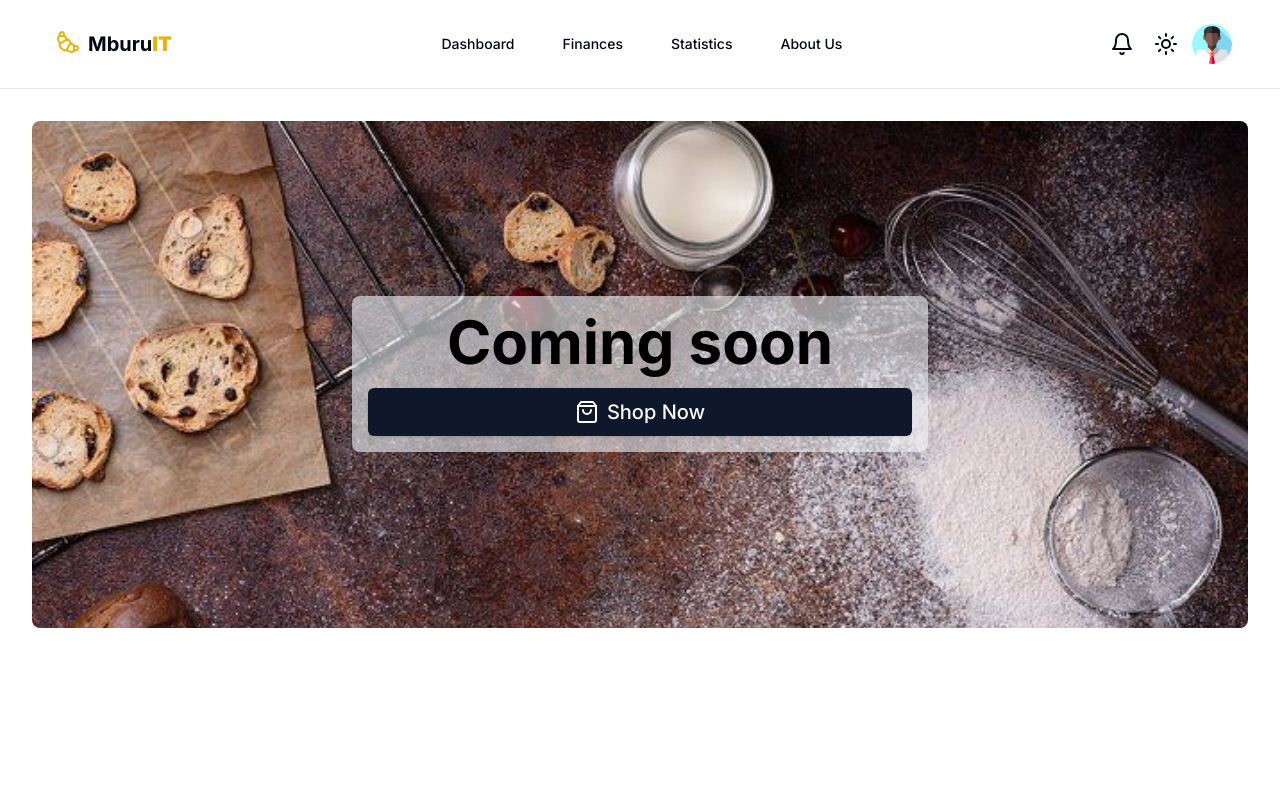
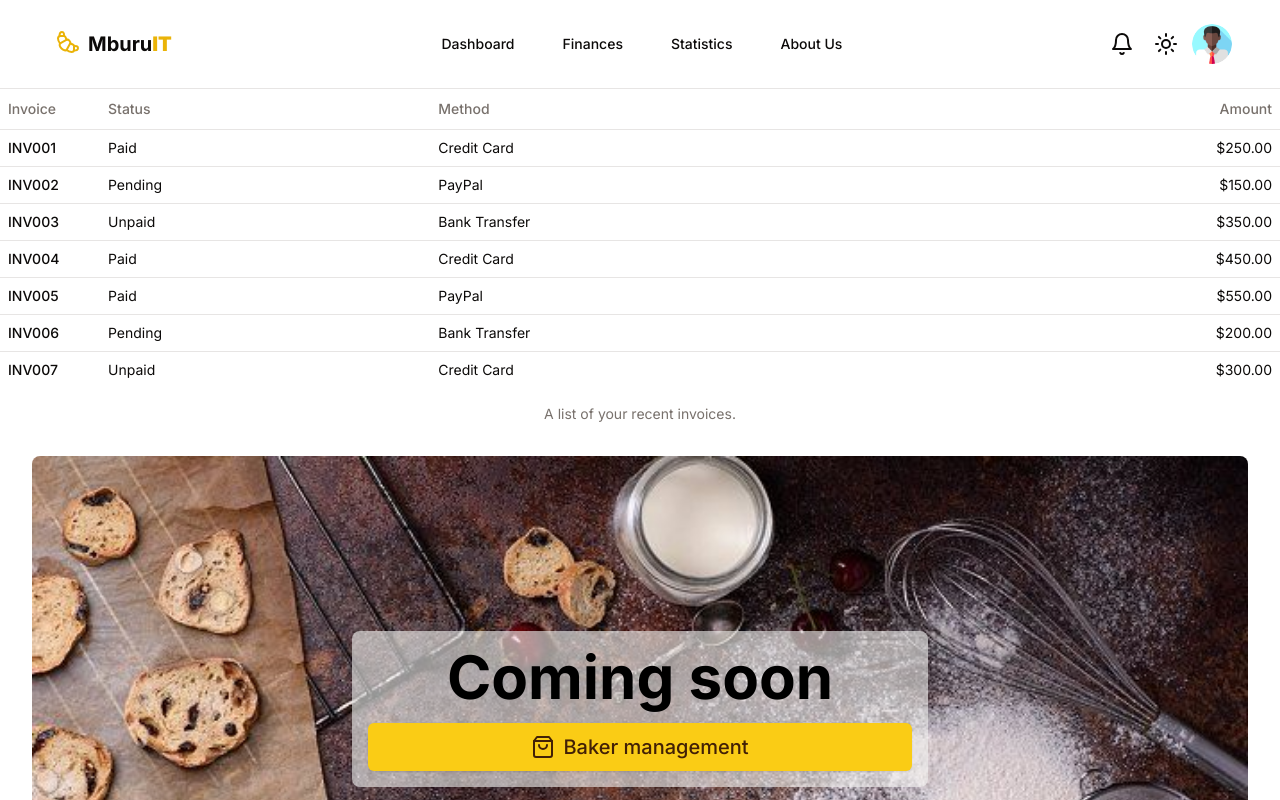
Before and after one commit to modouaicha023/MburuIT, a Next.js app: page / in a window 1280 px wide. Shown: the top 800 px of the page. Built offline with nearby package versions, Linux system fonts and the light colour scheme.

Commit message:
init project and update readme

```diff
--- a/app/globals.css
+++ b/app/globals.css
@@ -2,69 +2,54 @@
 @tailwind components;
 @tailwind utilities;
 
+
 @layer base {
   :root {
     --background: 0 0% 100%;
-    --foreground: 222.2 84% 4.9%;
-
+    --foreground: 20 14.3% 4.1%;
     --card: 0 0% 100%;
-    --card-foreground: 222.2 84% 4.9%;
-
+    --card-foreground: 20 14.3% 4.1%;
     --popover: 0 0% 100%;
-    --popover-foreground: 222.2 84% 4.9%;
-
-    --primary: 222.2 47.4% 11.2%;
-    --primary-foreground: 210 40% 98%;
-
-    --secondary: 210 40% 96.1%;
-    --secondary-foreground: 222.2 47.4% 11.2%;
-
-    --muted: 210 40% 96.1%;
-    --muted-foreground: 215.4 16.3% 46.9%;
-
-    --accent: 210 40% 96.1%;
-    --accent-foreground: 222.2 47.4% 11.2%;
-
+    --popover-foreground: 20 14.3% 4.1%;
+    --primary: 47.9 95.8% 53.1%;
+    --primary-foreground: 26 83.3% 14.1%;
+    --secondary: 60 4.8% 95.9%;
+    --secondary-foreground: 24 9.8% 10%;
+    --muted: 60 4.8% 95.9%;
+    --muted-foreground: 25 5.3% 44.7%;
+    --accent: 60 4.8% 95.9%;
+    --accent-foreground: 24 9.8% 10%;
     --destructive: 0 84.2% 60.2%;
-    --destructive-foreground: 210 40% 98%;
-
-    --border: 214.3 31.8% 91.4%;
-    --input: 214.3 31.8% 91.4%;
-    --ring: 222.2 84% 4.9%;
-
+    --destructive-foreground: 60 9.1% 97.8%;
+    --border: 20 5.9% 90%;
+    --input: 20 5.9% 90%;
+    --ring: 20 14.3% 4.1%;
     --radius: 0.5rem;
   }
 
   .dark {
-    --background: 222.2 84% 4.9%;
-    --foreground: 210 40% 98%;
-
-    --card: 222.2 84% 4.9%;
-    --card-foreground: 210 40% 98%;
-
-    --popover: 222.2 84% 4.9%;
-    --popover-foreground: 210 40% 98%;
-
-    --primary: 210 40% 98%;
-    --primary-foreground: 222.2 47.4% 11.2%;
-
-    --secondary: 217.2 32.6% 17.5%;
-    --secondary-foreground: 210 40% 98%;
-
-    --muted: 217.2 32.6% 17.5%;
-    --muted-foreground: 215 20.2% 65.1%;
-
-    --accent: 217.2 32.6% 17.5%;
-    --accent-foreground: 210 40% 98%;
-
+    --background: 20 14.3% 4.1%;
+    --foreground: 60 9.1% 97.8%;
+    --card: 20 14.3% 4.1%;
+    --card-foreground: 60 9.1% 97.8%;
+    --popover: 20 14.3% 4.1%;
+    --popover-foreground: 60 9.1% 97.8%;
+    --primary: 47.9 95.8% 53.1%;
+    --primary-foreground: 26 83.3% 14.1%;
+    --secondary: 12 6.5% 15.1%;
+    --secondary-foreground: 60 9.1% 97.8%;
+    --muted: 12 6.5% 15.1%;
+    --muted-foreground: 24 5.4% 63.9%;
+    --accent: 12 6.5% 15.1%;
+    --accent-foreground: 60 9.1% 97.8%;
     --destructive: 0 62.8% 30.6%;
-    --destructive-foreground: 210 40% 98%;
-
-    --border: 217.2 32.6% 17.5%;
-    --input: 217.2 32.6% 17.5%;
-    --ring: 212.7 26.8% 83.9%;
+    --destructive-foreground: 60 9.1% 97.8%;
+    --border: 12 6.5% 15.1%;
+    --input: 12 6.5% 15.1%;
+    --ring: 35.5 91.7% 32.9%;
   }
 }
+
 
 @layer base {
   * {
--- a/app/layout.tsx
+++ b/app/layout.tsx
@@ -4,6 +4,7 @@ import './globals.css'
 import type { Metadata } from 'next'
 import { Inter } from 'next/font/google'
 import Header from '@/components/Header'
+import { TableDemo } from '@/components/tableActon'
 
 const inter = Inter({ subsets: ['latin'] });
 
@@ -25,6 +26,7 @@ export default function RootLayout({
           defaultTheme='system'
           enableSystem>
           <Header />
+          <TableDemo/>
           {children}
         </ThemeProvider>
       </body>
--- a/app/page.tsx
+++ b/app/page.tsx
@@ -18,7 +18,7 @@ export default function Home() {
                 Coming soon
                 <Button size="lg" className="w-full py-6 text-xl">
                   <ShoppingBag className="mr-2" />
-                  Shop Now
+                  Baker management
                 </Button>
               </div>
             </div>
--- /dev/null
+++ b/components/tableActon.tsx
@@ -0,0 +1,80 @@
+import {
+    Table,
+    TableBody,
+    TableCaption,
+    TableCell,
+    TableHead,
+    TableHeader,
+    TableRow,
+  } from "@/components/ui/table"
+
+  const invoices = [
+    {
+      invoice: "INV001",
+      paymentStatus: "Paid",
+      totalAmount: "$250.00",
+      paymentMethod: "Credit Card",
+    },
+    {
+      invoice: "INV002",
+      paymentStatus: "Pending",
+      totalAmount: "$150.00",
+      paymentMethod: "PayPal",
+    },
+    {
+      invoice: "INV003",
+      paymentStatus: "Unpaid",
+      totalAmount: "$350.00",
+      paymentMethod: "Bank Transfer",
+    },
+    {
+      invoice: "INV004",
+      paymentStatus: "Paid",
+      totalAmount: "$450.00",
+      paymentMethod: "Credit Card",
+    },
+    {
+      invoice: "INV005",
+      paymentStatus: "Paid",
+      totalAmount: "$550.00",
+      paymentMethod: "PayPal",
+    },
+    {
+      invoice: "INV006",
+      paymentStatus: "Pending",
+      totalAmount: "$200.00",
+      paymentMethod: "Bank Transfer",
+    },
+    {
+      invoice: "INV007",
+      paymentStatus: "Unpaid",
+      totalAmount: "$300.00",
+      paymentMethod: "Credit Card",
+    },
+  ]
+
+  export function TableDemo() {
+    return (
+      <Table>
+        <TableCaption>A list of your recent invoices.</TableCaption>
+        <TableHeader>
+          <TableRow>
+            <TableHead className="w-[100px]">Invoice</TableHead>
+            <TableHead>Status</TableHead>
+            <TableHead>Method</TableHead>
+            <TableHead className="text-right">Amount</TableHead>
+          </TableRow>
+        </TableHeader>
+        <TableBody>
+          {invoices.map((invoice) => (
+            <TableRow key={invoice.invoice}>
+              <TableCell className="font-medium">{invoice.invoice}</TableCell>
+              <TableCell>{invoice.paymentStatus}</TableCell>
+              <TableCell>{invoice.paymentMethod}</TableCell>
+              <TableCell className="text-right">{invoice.totalAmount}</TableCell>
+            </TableRow>
+          ))}
+        </TableBody>
+      </Table>
+    )
+  }
--- a/components/ui/ProductCard.jsx
+++ b/components/ui/ProductCard.tsx
@@ -3,7 +3,7 @@ import Link from "next/link";
 
 import { Card, CardContent, CardFooter } from "@/components/ui/card";
 
-import { Product } from "@/types";
+// import { Product } from "@/types";
 
 interface ProductCard {
   data: Product;
--- /dev/null
+++ b/components/ui/table.tsx
@@ -0,0 +1,117 @@
+import * as React from "react"
+
+import { cn } from "@/lib/utils"
+
+const Table = React.forwardRef<
+  HTMLTableElement,
+  React.HTMLAttributes<HTMLTableElement>
+>(({ className, ...props }, ref) => (
+  <div className="relative w-full overflow-auto">
+    <table
+      ref={ref}
+      className={cn("w-full caption-bottom text-sm", className)}
+      {...props}
+    />
+  </div>
+))
+Table.displayName = "Table"
+
+const TableHeader = React.forwardRef<
+  HTMLTableSectionElement,
+  React.HTMLAttributes<HTMLTableSectionElement>
+>(({ className, ...props }, ref) => (
+  <thead ref={ref} className={cn("[&_tr]:border-b", className)} {...props} />
+))
+TableHeader.displayName = "TableHeader"
+
+const TableBody = React.forwardRef<
+  HTMLTableSectionElement,
+  React.HTMLAttributes<HTMLTableSectionElement>
+>(({ className, ...props }, ref) => (
+  <tbody
+    ref={ref}
+    className={cn("[&_tr:last-child]:border-0", className)}
+    {...props}
+  />
+))
+TableBody.displayName = "TableBody"
+
+const TableFooter = React.forwardRef<
+  HTMLTableSectionElement,
+  React.HTMLAttributes<HTMLTableSectionElement>
+>(({ className, ...props }, ref) => (
+  <tfoot
+    ref={ref}
+    className={cn("bg-primary font-medium text-primary-foreground", className)}
+    {...props}
+  />
+))
+TableFooter.displayName = "TableFooter"
+
+const TableRow = React.forwardRef<
+  HTMLTableRowElement,
+  React.HTMLAttributes<HTMLTableRowElement>
+>(({ className, ...props }, ref) => (
+  <tr
+    ref={ref}
+    className={cn(
+      "border-b transition-colors hover:bg-muted/50 data-[state=selected]:bg-muted",
+      className
+    )}
+    {...props}
+  />
+))
+TableRow.displayName = "TableRow"
+
+const TableHead = React.forwardRef<
+  HTMLTableCellElement,
+  React.ThHTMLAttributes<HTMLTableCellElement>
+>(({ className, ...props }, ref) => (
+  <th
+    ref={ref}
+    className={cn(
+      "h-10 px-2 text-left align-middle font-medium text-muted-foreground [&:has([role=checkbox])]:pr-0 [&>[role=checkbox]]:translate-y-[2px]",
+      className
+    )}
+    {...props}
+  />
+))
+TableHead.displayName = "TableHead"
+
+const TableCell = React.forwardRef<
+  HTMLTableCellElement,
+  React.TdHTMLAttributes<HTMLTableCellElement>
+>(({ className, ...props }, ref) => (
+  <td
+    ref={ref}
+    className={cn(
+      "p-2 align-middle [&:has([role=checkbox])]:pr-0 [&>[role=checkbox]]:translate-y-[2px]",
+      className
+    )}
+    {...props}
+  />
+))
+TableCell.displayName = "TableCell"
+
+const TableCaption = React.forwardRef<
+  HTMLTableCaptionElement,
+  React.HTMLAttributes<HTMLTableCaptionElement>
+>(({ className, ...props }, ref) => (
+  <caption
+    ref={ref}
+    className={cn("mt-4 text-sm text-muted-foreground", className)}
+    {...props}
+  />
+))
+TableCaption.displayName = "TableCaption"
+
+export {
+  Table,
+  TableHeader,
+  TableBody,
+  TableFooter,
+  TableHead,
+  TableRow,
+  TableCell,
+  TableCaption,
+}
--- a/tsconfig.json
+++ b/tsconfig.json
@@ -22,6 +22,6 @@
       "@/*": ["./*"]
     }
   },
-  "include": ["next-env.d.ts", "**/*.ts", "**/*.tsx", ".next/types/**/*.ts"],
+  "include": ["next-env.d.ts", "**/*.ts", "**/*.tsx", ".next/types/**/*.ts", "components/ui/ProductCard.tsx"],
   "exclude": ["node_modules"]
 }
```
Also changed, not shown: 1 other file (tests, documents, lock files or other folders).
